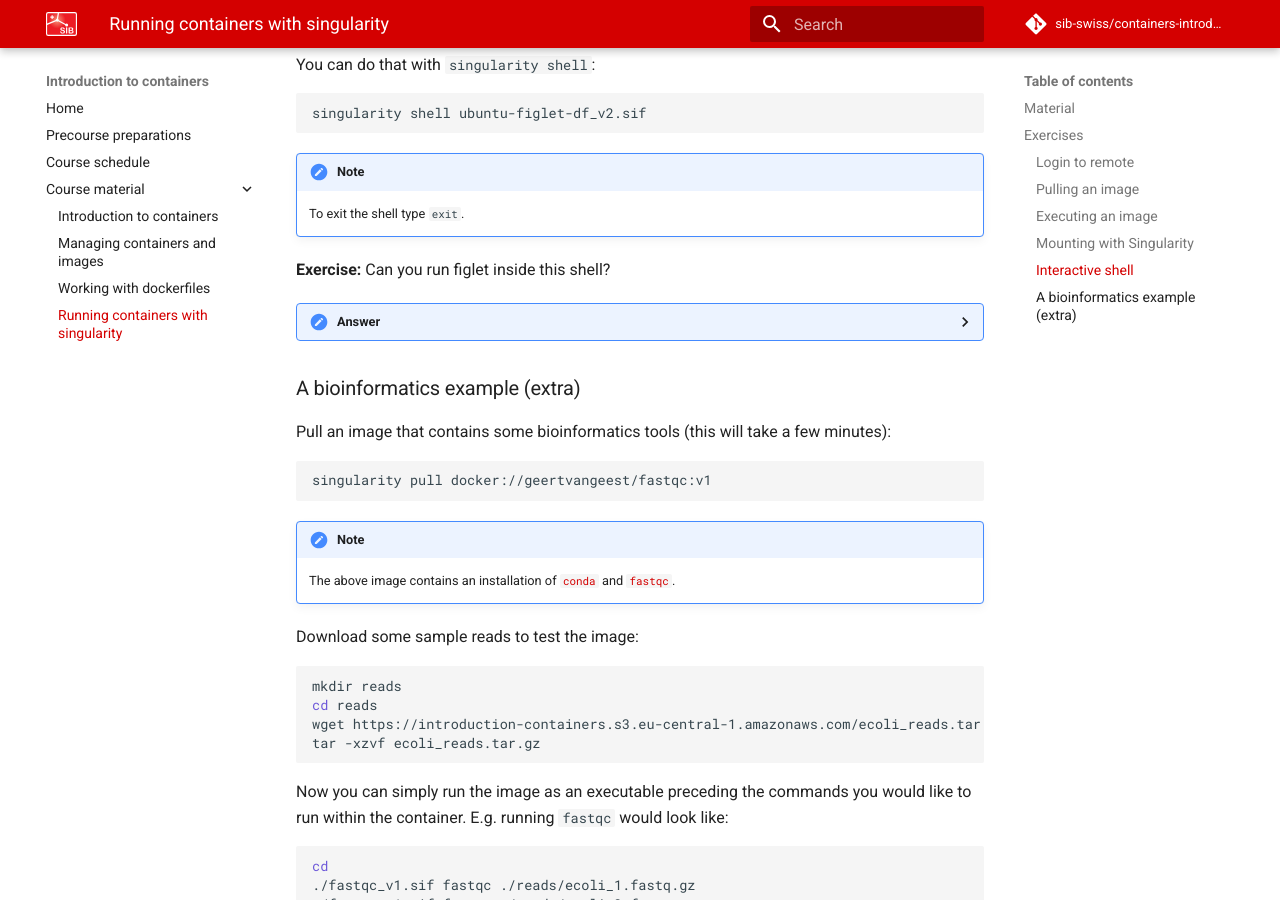
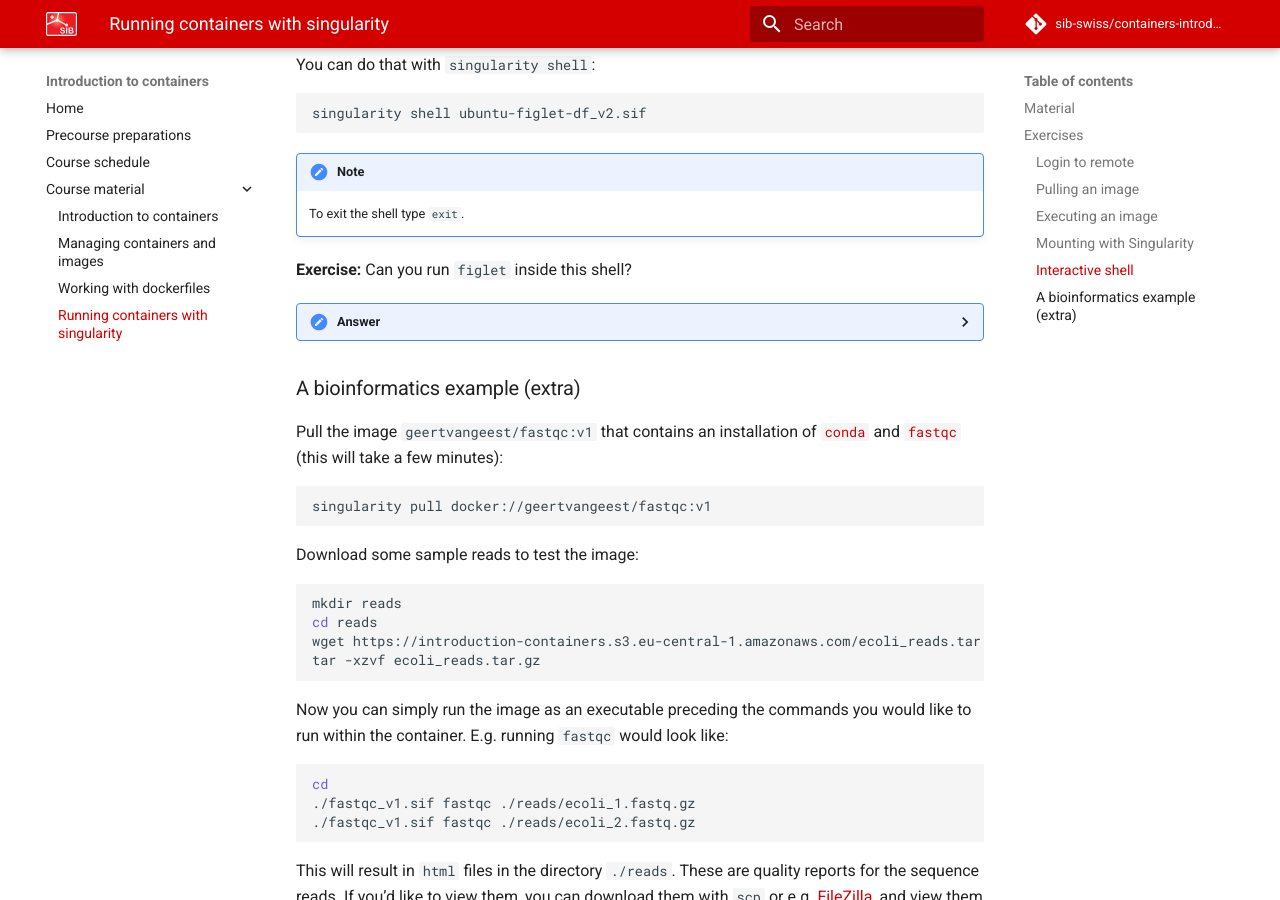
Before and after one commit to sib-swiss/containers-introduction-training, an MkDocs documentation site: the page built from docs/course_material/singularity.md, in a window 1280 px wide and 900 px high, scrolled down 2271 px. Built offline with MkDocs 1.6.1 and Material for MkDocs 9.7.7, drawn with Linux system fonts in a browser that asks for light colours; comment, search, counter and statistics services are not loaded.

Commit message:
some changes to singularity exercises

````diff
--- a/docs/course_material/singularity.md
+++ b/docs/course_material/singularity.md
@@ -128,11 +128,11 @@ singularity shell ubuntu-figlet-df_v2.sif
 !!! note
     To exit the shell type `exit`.
 
-**Exercise:** Can you run figlet inside this shell?
+**Exercise:** Can you run `figlet` inside this shell?
 
 ??? done "Answer"
     Yes:
-    ```sh
+    ```
     Singularity> figlet test
      _            _
     | |_ ___  ___| |_
@@ -144,14 +144,11 @@ singularity shell ubuntu-figlet-df_v2.sif
 
 ### A bioinformatics example (extra)
 
-Pull an image that contains some bioinformatics tools (this will take a few minutes):
+Pull the image `geertvangeest/fastqc:v1` that contains an installation of [`conda`](https://docs.conda.io/en/latest/) and [`fastqc`](https://www.bioinformatics.babraham.ac.uk/projects/fastqc/) (this will take a few minutes):
 
 ```sh
 singularity pull docker://geertvangeest/fastqc:v1
 ```
-
-!!! note
-    The above image contains an installation of [`conda`](https://docs.conda.io/en/latest/) and [`fastqc`](https://www.bioinformatics.babraham.ac.uk/projects/fastqc/).
 
 Download some sample reads to test the image:
 
````
